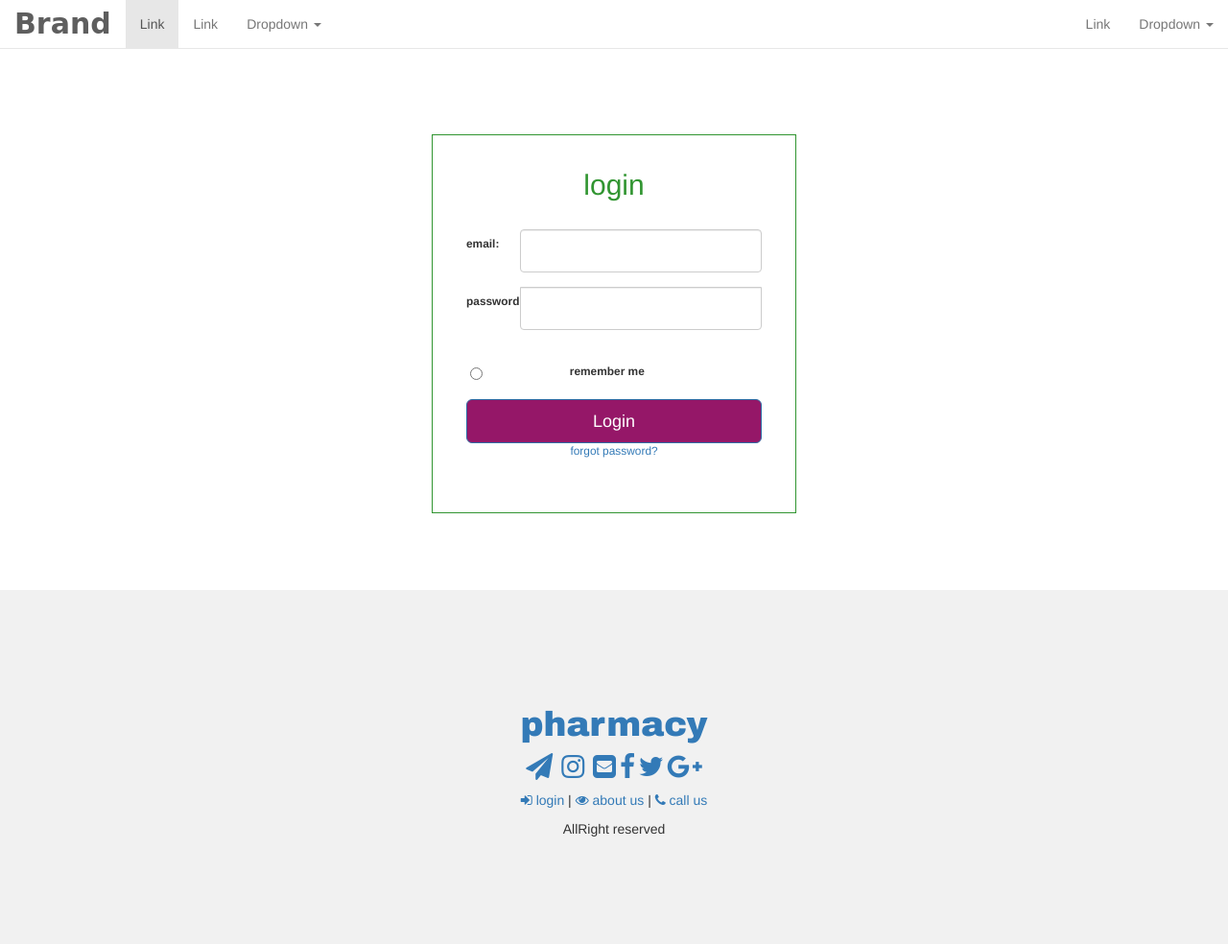
After one commit to tarahiweb/pharmacy, a Django app: page /user/login in a window 1280 px wide. The commit adds this page. Shown: the whole page at 96% size. Run offline with Django 3.2, Linux system fonts and the light colour scheme; some libraries are stand-ins or nearby versions.

Commit message:
login pop up

```diff
--- a/pharmacy/settings.py
+++ b/pharmacy/settings.py
@@ -118,7 +118,7 @@ USE_L10N = True
 
 USE_TZ = True
 
-
+AUTHENTICATION_BACKENDS = ['user_profile.backends.EmailBackend']
 # Static files (CSS, JavaScript, Images)
 # https://docs.djangoproject.com/en/1.11/howto/static-files/
 
--- a/pharmacy/urls.py
+++ b/pharmacy/urls.py
@@ -2,10 +2,13 @@ from django.conf import settings
 from django.conf.urls.static import static
 from django.conf.urls import url,include
 from django.contrib import admin
-
+from .views import Home
 urlpatterns = [
     url(r'^admin/', admin.site.urls),
+    url(r'^$', Home,name='home'),
     url(r'^product/', include('Product.urls')),
+    url(r'^user/', include('user_profile.urls')),
+
 ]
 
 if settings.DEBUG:
--- /dev/null
+++ b/pharmacy/views.py
@@ -0,0 +1,4 @@
+from django.shortcuts import render
+
+def Home(request):
+    return render(request,'home/home.html')
--- /dev/null
+++ b/user_profile/form.py
@@ -0,0 +1,38 @@
+
+from .models import User
+from django import  forms
+from django.contrib.auth.forms import AuthenticationForm
+
+
+class UserForm(forms.ModelForm):
+
+    def __init__(self, *args, **kwargs):
+        super(UserForm, self).__init__(*args, **kwargs)
+        self.fields['email'].required = True
+        self.fields['first_name'].required = True
+        self.fields['last_name'].required = True
+
+
+    def clean_email(self):
+        data = self.cleaned_data['email']
+        if User.objects.filter(email=data).exists():
+            raise forms.ValidationError("this email used before")
+        return data
+
+    # def
+    class Meta:
+        model=User
+        fields=['first_name','last_name','email','password']
+
+class LoginForm(AuthenticationForm):
+
+    def __init__(self, *args, **kwargs):
+        super(LoginForm, self).__init__(*args, **kwargs)
+        password_field = self.fields['password']
+        username_field = self.fields['username']
+
+        username_field.widget.attrs = {'class': 'inputA'}
+        username_field.label = 'email'
+
+        password_field.widget.attrs = {'class': 'inputA'}
+        password_field.label = 'password'
--- a/user_profile/templates/base/base.html
+++ b/user_profile/templates/base/base.html
@@ -9,7 +9,8 @@
     <script src="https://code.jquery.com/jquery-3.1.1.min.js" integrity="sha256-hVVnYaiADRTO2PzUGmuLJr8BLUSjGIZsDYGmIJLv2b8=" crossorigin="anonymous"></script>
     <script src="{% static 'cmd/bootstrap.js' %}"></script>
     <link rel="stylesheet" href="{% static 'font-awesome/css/font-awesome.min.css' %}">
-
+    {% block style %}
+    {% endblock %}
 </head>
 <body>
 <nav class="navbar navbar-default navbar-fixed-top">
@@ -78,7 +79,7 @@
         <a target="_blank" style="" href="" class=""><i  class="fa fa-google-plus fa-2x "></i></a>
     </p>
     <p style="">
-        <a href="" style=""><i class="fa fa-sign-in" aria-hidden="true"></i> login </a> |
+        <a type="button" href="" data-toggle="modal" data-target="#login" style=""><i class="fa fa-sign-in" aria-hidden="true"></i> login </a> |
         <a type="button" href="" data-toggle="modal" data-target="#aboutUs" style=""><i class="fa fa-eye" aria-hidden="true"></i> about us </a> |
         <a type="button" href="" data-toggle="modal" data-target="#callUs"style=""><i class="fa fa-phone" aria-hidden="true"></i> call us </a>
     </p>
@@ -86,6 +87,90 @@
 </div>
 
 </footer>
+
+<div id="login" class="modal fade" role="dialog">
+    <div class="modal-dialog" style="margin-top: 70px;width: 90%">
+
+    <!-- Modal content-->
+      <div class="modal-content" style="background-color: #253035;color: #f1f1f1">
+        <div class="modal-header" style="border: none">
+          <button type="button" class="close" data-dismiss="modal">&times;</button>
+          <h4 class="modal-title">login</h4>
+
+      </div>
+        <div class="modal-body">
+          <div class="row">
+    <div class="col-md-6 col-xs-12" style="">
+                  <h1>register</h1>
+                  <form class="form-signin text-center" action="{% url 'user_profile:register' %}?next={{ request.path }}" method="post" enctype="multipart/form-data">
+                          {% csrf_token %}
+                          <div class="form-group">
+                              <label for="teacher" class="col-sm-3 control-label">first_name:</label>
+
+                              <div class="col-sm-offset-2 col-sm-6">
+                                  <input  class="form-control"  value="" name="first_name">
+                              </div>
+                          </div>
+                          <div class="form-group">
+                              <label for="teacher" class="col-sm-3 control-label">last_name:</label>
+
+                              <div class="col-sm-offset-2 col-sm-6">
+                                  <input  class="form-control"  value="" name="last_name">
+                              </div>
+                          </div>
+                          <div class="form-group">
+                              <label  for="teacher" class="col-sm-3 control-label">email:</label>
+
+                              <div class="col-sm-offset-2 col-sm-6">
+                                  <input type="email" class="form-control"  value="" name="email">
+                              </div>
+                          </div>
+                          <div class="form-group">
+                              <label for="teacher" class="col-sm-3 control-label">password:</label>
+
+                              <div class="col-sm-offset-2 col-sm-6">
+                                  <input type="password" class="form-control"  value="" name="password">
+                              </div>
+                          </div>
+                          <br>
+                          <button class="btn btn-primary " type="submit" style="">submit</button>
+                      </form>
+
+              </div>
+    <div class="col-md-6 col-xs-12" style="">
+        <h1>login form</h1>
+                          <form class="form-signin text-center" action="{% url 'user_profile:login' %}?next={{ request.path }}" method="post" enctype="multipart/form-data">
+                          {% csrf_token %}
+                          <div class="form-group">
+                              <label for="teacher" class="col-sm-3 control-label">email:</label>
+
+                              <div class="col-sm-offset-2 col-sm-6">
+                                  <input  class="form-control"  value="" name="email" type="email">
+                              </div>
+                          </div>
+
+                          <div class="form-group">
+                              <label for="teacher" class="col-sm-3 control-label">password:</label>
+
+                              <div class="col-sm-offset-2 col-sm-6">
+                                  <input type="password" class="form-control"  value="" name="password">
+                              </div>
+                          </div>
+                          <br>
+                          <button class="btn btn-primary " type="submit" style="">submit</button>
+                      </form>
+
+    </div>
+</div>
+      </div>
+        <div class="modal-footer" style="border: none">
+
+            <button type="button" class="btn btnpink" data-dismiss="modal" style="width: auto">close</button>
+        </div>
+    </div>
+
+  </div>
+</div>
 </body>
 
 </html>
--- /dev/null
+++ b/user_profile/templates/user_profile/login.html
@@ -0,0 +1,123 @@
+{% extends 'base/base.html' %}
+{% block style %}
+    <style>
+{#        @import "bourbon";#}
+@media (min-width: 768px) {
+        .small {
+            max-width: 90%;
+        }
+    }
+
+
+        .wrapper {
+            margin-top: 80px;
+            margin-bottom: 80px;
+        }
+
+        .form-signin {
+            max-width: 380px;
+            padding: 15px 35px 45px;
+            margin: 0 auto;
+            background-color: #fff;
+            border: 1px solid rgb(49, 149, 49);}
+
+        .form-signin-heading,
+        .checkbox {
+            margin-bottom: 30px;
+        }
+
+        .checkbox {
+            font-weight: normal;
+        }
+
+        .form-control {
+            position: relative;
+            font-size: 16px;
+            height: auto;
+            padding: 10px;
+        @include box-sizing(border-box);}
+
+        .form-control:focus {
+             z-index: 2;
+         }
+
+
+        input[type="text"] {
+            margin-bottom: -1px;
+            border-bottom-left-radius: 0;
+            border-bottom-right-radius: 0;
+        }
+
+        input[type="password"] {
+            margin-bottom: 20px;
+            border-top-left-radius: 0;
+            border-top-right-radius: 0;
+        }
+
+        .navbar-header{
+            font-family: 'Rouge Script', cursive;
+            font-weight: 600;
+        }
+        .navbar-brand{
+            font-size: 30px;
+        }
+        .navbar-default{
+            background-color: white;
+        }
+        .btn-outline-inverse{
+            color: #fff;
+            background-color: transparent;
+            border-color: #cdbfe3;
+        }
+
+
+    </style>
+{% endblock %}
+
+{% block content %}
+
+
+<div class="wrapper">
+    <div class="row small" style="max-width: 400px; margin: auto" >
+        <form class="form-signin text-center form-horizontal" action="" method="post" enctype="multipart/form-data">
+            {% csrf_token %}
+
+            <h2 class="form-signin-heading" style="color: #319531">login</h2>
+            {% if form.errors %}
+                <div class="alert alert-warning ">
+                    <p>email or password is wrong</p>
+                </div>
+            {% endif %}
+
+
+
+            <div class="form-group">
+                <label for="id_username" class="col-sm-2 control-label">email:</label>
+                <div class="col-xs-10">
+                    <input class="form-control" id="id_username" name="username" type="email" >
+                </div>
+
+            </div>
+            <div class="form-group">
+
+                <label for="id_password" class="col-sm-2 control-label">password:</label>
+                <div class="col-xs-10">
+                    <input class="form-control" id="id_password" name="password" type="password">
+                </div>
+            </div>
+
+            <div class="form-group">
+                <div class="col-xs-10">
+                    <input type="radio"  class="col-sm-1"  id="rememberbtn"  >
+                    <label dir="auto" for="rememberbtn" class="col-sm-offset-2 col-sm-8 ">remember me </label>
+                </div>
+            </div>
+
+            <button class="btn btn-lg btn-primary btn-block" type="submit" value="Login" style="background-color: rgb(149,23,104)">Login</button>
+            <p><a href="" style="text-decoration: none">forgot password?</a></p>
+            {#        <p><a href="{% url 'resendkey' %}" style="text-decoration: none">اگر ایمیل تان تایید نشده برای دریافت لینک فعال سازی کلیک کنید.</a></p>#}
+        </form>
+    </div>
+
+</div>
+{% endblock %}
--- /dev/null
+++ b/user_profile/urls.py
@@ -0,0 +1,11 @@
+from django.conf.urls import url
+from . import views
+
+app_name = 'user_profile'
+
+urlpatterns = [
+    url(r'^register', views.UserFormView.as_view(), name = 'register'),
+    url(r'^login', views.LoginView.as_view(), name = 'login'),
+    url(r'^logout', views.Logout, name = 'logout'),
+
+]
--- a/user_profile/views.py
+++ b/user_profile/views.py
@@ -1,3 +1,74 @@
-from django.shortcuts import render
 
-# Create your views here.
+from django.shortcuts import render, redirect
+from django.contrib.auth import authenticate, login,logout
+from django.conf import settings
+from .form import UserForm,LoginForm
+from django.contrib.auth import login as auth_login
+from django.views.generic import View
+
+
+class UserFormView(View):
+    form_class = UserForm
+    template_name = 'user_profile/register_form.html'
+    #
+    def get(self, request):
+        if request.user.is_authenticated():
+            return redirect('home')
+        form = self.form_class(None)
+        return render(request, self.template_name, {'form': form})
+
+    def post(self, request):
+        form = self.form_class(request.POST)
+        if form.is_valid():
+            user = form.save(commit=False)
+            password = form.cleaned_data['password']
+            user.set_password(password)
+            email = form.cleaned_data['email']
+            user.username=email
+            user.save()
+            karbar = authenticate(username=email, password=password)
+
+            if user is not None:
+                if user.is_active:
+                    login(request, user)
+                    try:
+                        return redirect(request.GET['next'])
+                    except:
+                        return redirect('home')
+        return render(request, self.template_name, {'form': form})
+
+
+class LoginView(View):
+    template_name = 'user_profile/login.html'
+    def get(self, request):
+        if request.user.is_authenticated():
+            return redirect('home')
+        form = LoginForm()
+        return render(request, self.template_name, {
+            'form': form
+        })
+
+    def post(self, request):
+        if request.user.is_authenticated():
+            return redirect('user_profile:index')
+
+        form = LoginForm(data=request.POST)
+        if form.is_valid():
+
+            user = form.get_user()
+            auth_login(request, user)
+            try:
+                redirect_to=request.GET['next']
+                return redirect(request.GET['next'])
+            except:
+                pass
+
+            return redirect('home')
+
+        return render(request, self.template_name, {
+            'form': form
+        })
+
+def Logout(request):
+    logout(request)
+    return redirect('home')
```
Also changed, not shown: user_profile/backends.py (added, +14 -0 lines), user_profile/templates/home/home.html (added, +16 -0 lines), user_profile/templates/user_profile/register_form.html (added, +91 -0 lines).
